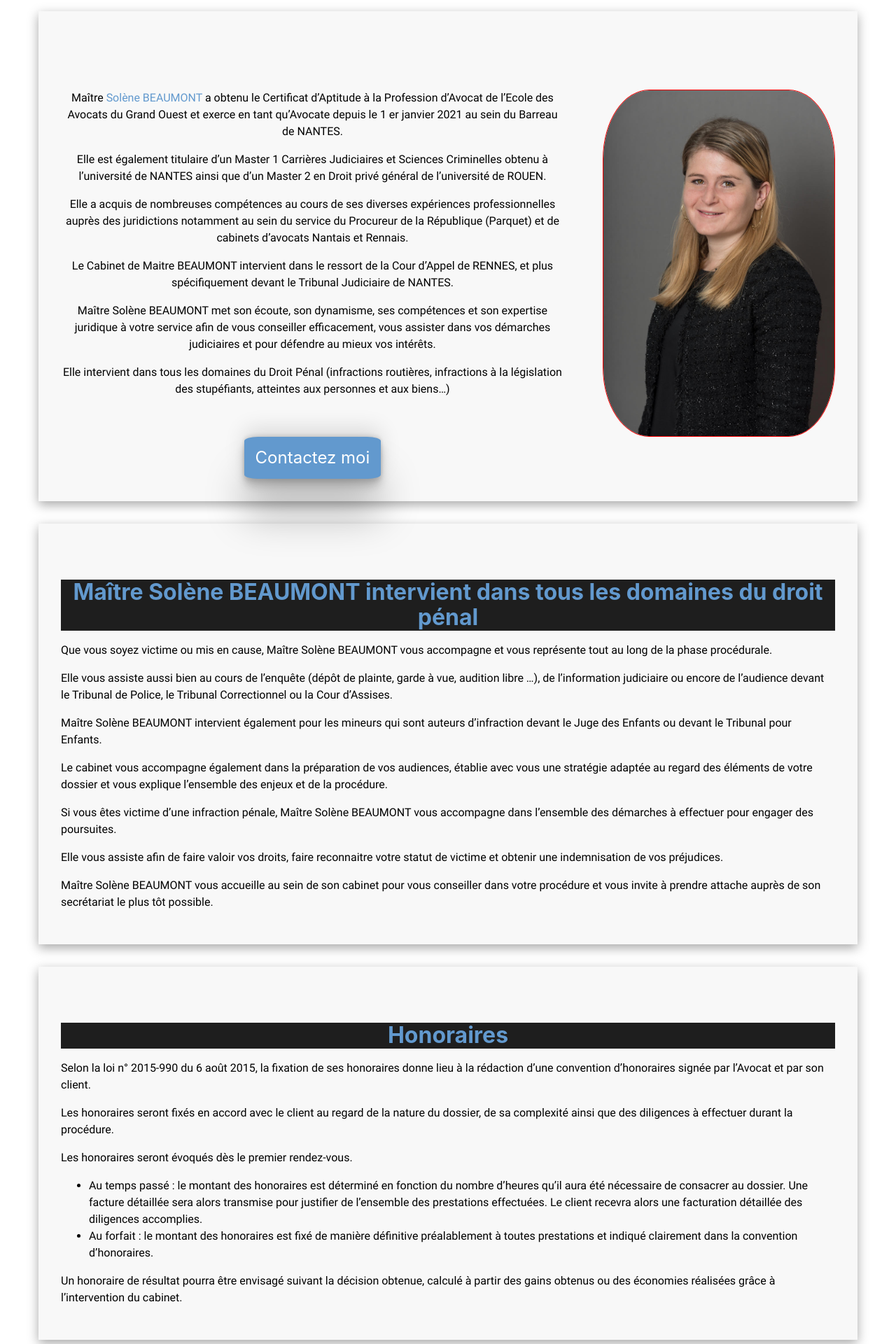
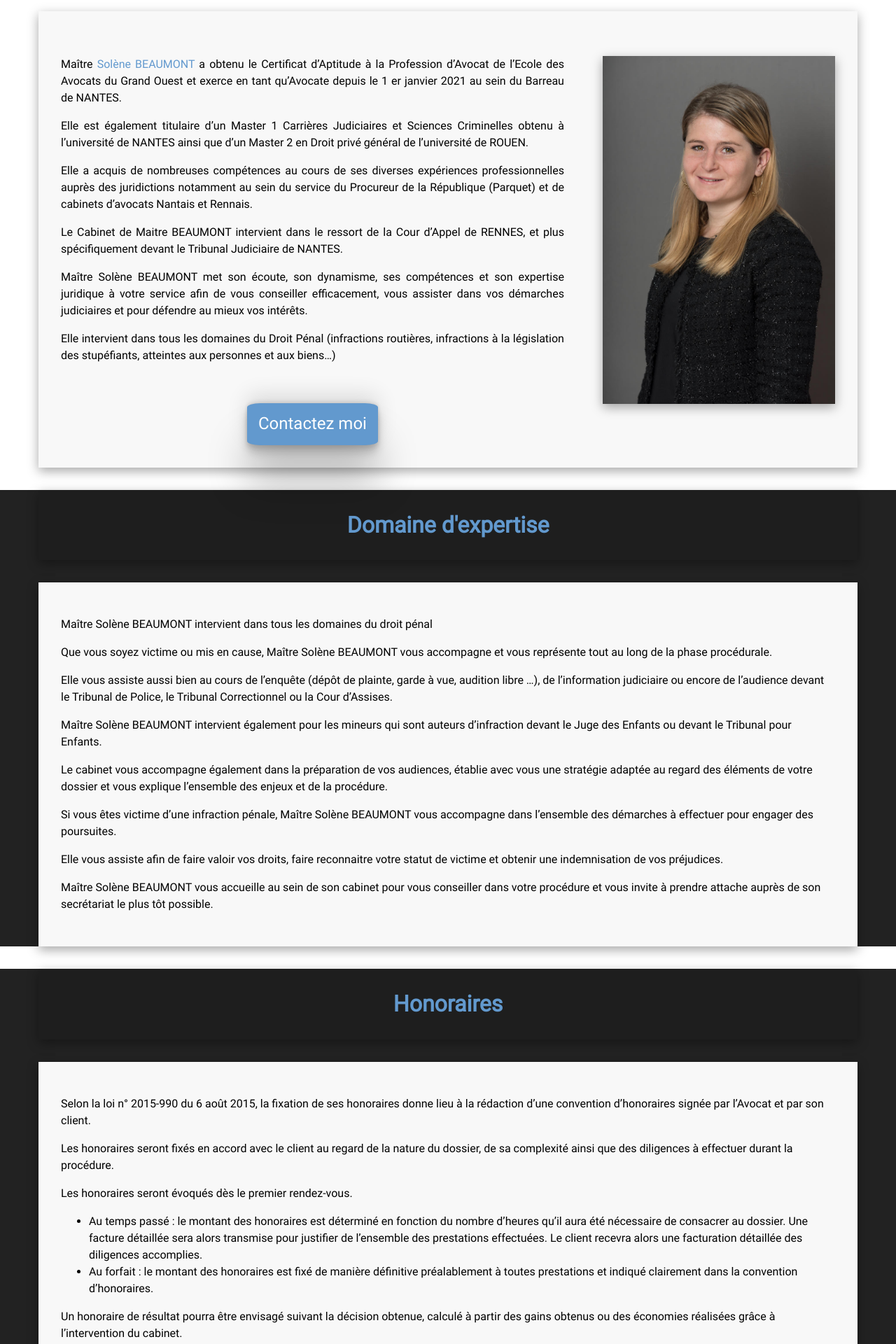
Before and after one commit to AlexisLeray/solene_beaumont, a Next.js app: page / in a window 1280 px wide. Shown: the part 720-2640 px from the top of the page at 70% size. Built offline with nearby package versions, Linux system fonts and the light colour scheme.

Commit message:
modification du titre de la partie domaine, redisposition des headers des section et container, tests d'un background foncé pour les sections

```diff
--- a/components/contact.jsx
+++ b/components/contact.jsx
@@ -6,11 +6,12 @@ export default function Contact () {
     return (
         <div>
 
-        <section id="contact"className={`${style.contact} container`}>
-        <header className={style.contact__title}>
+        {/* <section id="contact"className={`${style.contact} container`}>  */}
+        <section id="contact" className={style.contact}>
+        <header className="component__header container">
             <h2>Contact</h2>
         </header>
-        <main>
+        <main className="container">
             <p>
                 4 rue Racine - 44000 NANTES
             </p>
--- a/components/domaine.jsx
+++ b/components/domaine.jsx
@@ -7,13 +7,15 @@ export default function Domaines () {
     return (
         <div>
 
-            <section id="domaine" className="container">
-                <header className="component__header">
+            <section id="domaine" >
+                <header className="component__header container" >
 
-                    <h2>Maître Solène BEAUMONT intervient dans tous les domaines du droit pénal</h2>
+                    <h2>Domaine d'expertise</h2>
                 </header>
-                <main className="main">
-
+                <main className="main container">
+                    <p>
+                        Maître Solène BEAUMONT intervient dans tous les domaines du droit pénal
+                    </p>
                     <p>
                         Que vous soyez victime ou mis en cause, Maître Solène BEAUMONT vous accompagne et vous
                         représente tout au long de la phase procédurale.
--- a/components/honoraires.jsx
+++ b/components/honoraires.jsx
@@ -6,12 +6,12 @@ export default function Honoraires () {
     return (
         <div>
 
-        <section id="honoraire" className="container">
+        <section id="honoraire">
 
-         <header className="component__header">
+         <header className="component__header container">
                 <h2>Honoraires</h2>
             </header>
-            <main>
+            <main className="container">
                 <p>
                     Selon la loi n° 2015-990 du 6 août 2015, la fixation de ses honoraires donne lieu à la rédaction d’une
                     convention d’honoraires signée par l’Avocat et par son client.
--- a/styles/Home.module.css
+++ b/styles/Home.module.css
@@ -1,13 +1,12 @@
 .profil_container {
   width: 40%;
-  border-radius: 20%;
   display: flex;
   justify-content: center;
   align-items: center;
   overflow: hidden;
   margin: auto auto 1rem 1rem;
   float: right;
-  border: 1px solid red
+  box-shadow: var(--main-shadow);
 }
 .profil {
   width: 100%;
@@ -21,7 +20,7 @@
   color: var(--main-color);
 }
 .content p {
-  text-align: center;
+  text-align: justify;
 }
 
 .title,
--- a/styles/Nav.module.css
+++ b/styles/Nav.module.css
@@ -122,7 +122,7 @@
     align-items: center;
     background-color: initial;
     color: black;
-    background-color: #1e1e1e;
+    background-color: var(--main-background);
     color: #87cefa;
     transform: none;
     padding-top: 1rem;
--- a/styles/globals.css
+++ b/styles/globals.css
@@ -17,7 +17,7 @@
   /* --subtitle-color: #DEB17C; */
   --main-color: #6299ce;
   --subtitle-color: #6299ce;
-  --main-background: rgb(30,30,30);
+  --main-background: rgba(30,30,30,0.9);
   --footer-background: rgba(30,30,30,1);
   /* --main-body-bg: rgba(222,177,124, 0.1); */
   --main-body-bg: #f8f8f8;
@@ -27,13 +27,12 @@ html,
 body {
   padding: 0;
   margin: 0;
-  font-family: -apple-system, BlinkMacSystemFont, Segoe UI, Roboto, Oxygen,
+  font-family: roboto,-apple-system, BlinkMacSystemFont, Segoe UI, Roboto, Oxygen,
     Ubuntu, Cantarell, Fira Sans, Droid Sans, Helvetica Neue, sans-serif;
   scroll-behavior: smooth;
 }
 
 a {
-  /* color: var(--main-color); */
   text-decoration: none;
   font-size:1rem
 }
@@ -43,17 +42,12 @@ a {
   transition: all 0.5s
 }
 .container {
-  /* padding: 0 2rem;
-  margin: auto;
-  background-color: rgba(222,177,124, 0.2); */
   max-width: 640px;
   padding:  2rem;
   margin: 2rem auto;
   background-color: var(--main-body-bg);
   padding-bottom: 2rem;
   box-shadow: var(--main-shadow);
-  /* border: 1px solid blue */
-
 }
 
 header {
@@ -73,10 +67,6 @@ header {
   justify-content: center;
   align-items: center;
 }
-/* footer {
-  background-color: var(--main-background);
-} */
-/* .component__header */
 h1 {
   font-family: montserrat;
   font-size: 3rem;
@@ -98,6 +88,10 @@ li {
   font-size: 1rem;
   line-height: 1.5
 }
+section {
+  /* background-color: var(--main-background) */
+  background-color: rgb(34,34,34)
+}
 @media screen and (min-width: 640px){
   .container {
     max-width: 1170px;
@@ -109,8 +103,10 @@ li {
 @media only screen and (min-width: 1170px ) {
   .container {
     max-width: 1170px;
-    padding-top: 5rem;
   };
+  .component__header{
+
+  }
 }
 
 /* @media (prefers-color-scheme: dark) {
```
